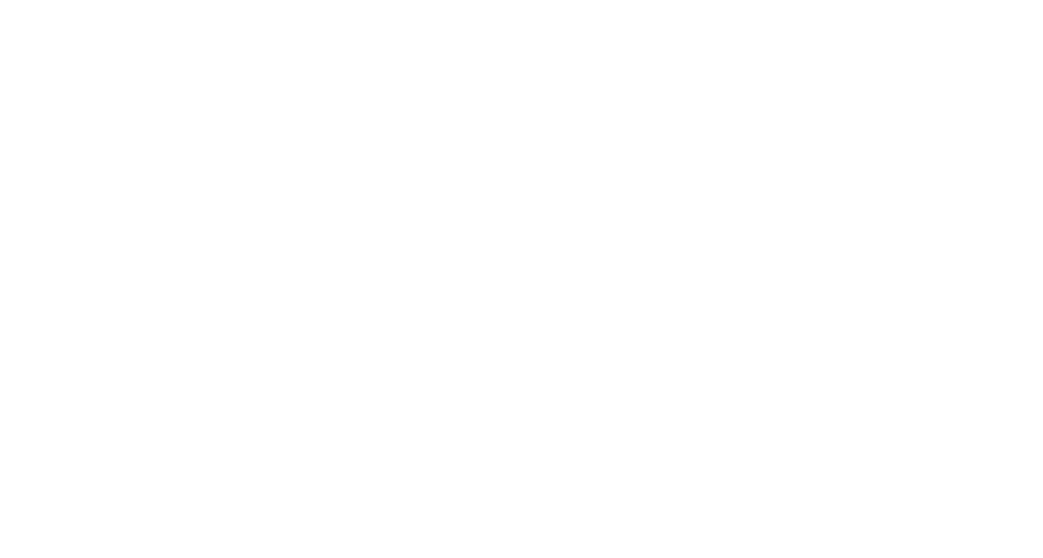
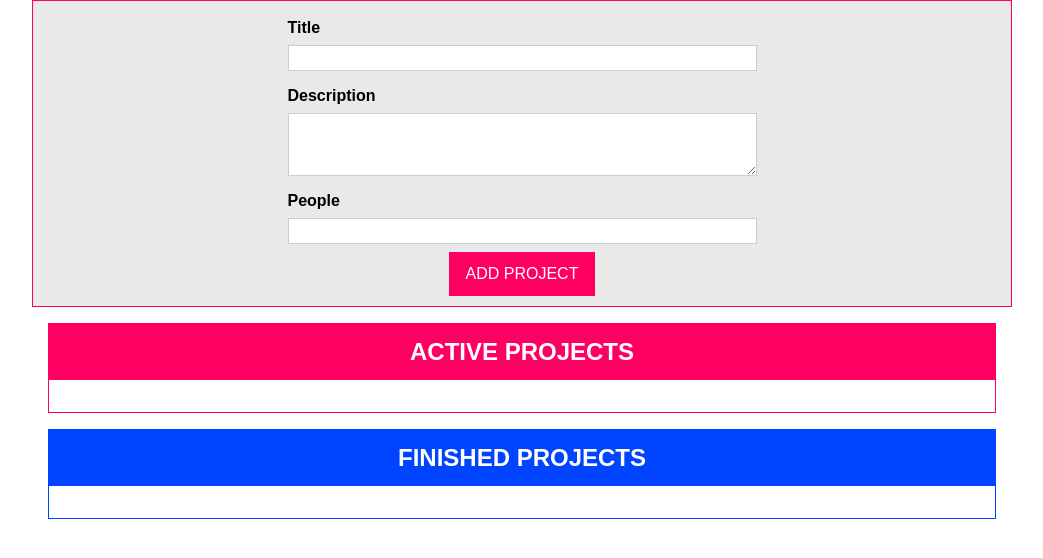
Before and after one commit to LucaDRF/drag_and_drop_projects, a website with bundled scripts: page index.html in a window 1280 px wide. Shown: the whole page, without its empty margins (118-1161 px from the left). Built offline with nearby package versions, Linux system fonts and the light colour scheme.

Commit message:
added page design

```diff
--- a/app.css
+++ b/app.css
@@ -8,6 +8,7 @@ html {
 
 body {
   margin: 0;
+  padding: 0 150px;
 }
 
 label,
@@ -111,6 +112,10 @@ button:active {
   margin: 0;
 }
 
+.project.finished_projects {
+  background-color: #575757;
+}
+
 .droppable {
   background: #ffe3ee;
 }
@@ -125,3 +130,20 @@ button:active {
   border: 1px solid #ff0062;
   background: #f7f7f7;
 }
+
+#form-project {
+  border: 1px solid #ff0062;
+  padding: 10px 20px;
+  display: flex;
+  flex-direction: column;
+  align-items: center;
+  background-color: #e9e9e9;
+}
+
+.form-input {
+  width: 100%;
+}
+
+.form-control {
+  width: 50%;
+}
--- a/index.html
+++ b/index.html
@@ -8,35 +8,46 @@
     <link rel="stylesheet" href="app.css" />
     <script src="dist/app.js" defer></script>
   </head>
-  <body>
-    <template id="project-input">
-      <form>
+  <body >
+    <div id="project-input">
+      <form id="form-project">
         <div class="form-control">
           <label for="title">Title</label>
-          <input type="text" id="title" />
+          <input type="text" class="form-input" id="title" />
         </div>
         <div class="form-control">
           <label for="description">Description</label>
-          <textarea id="description" rows="3"></textarea>
+          <textarea class="form-input" id="description" rows="3"></textarea>
         </div>
         <div class="form-control">
           <label for="people">People</label>
-          <input type="number" id="people" step="1" min="0" max="10" />
+          <input type="number" class="form-input" id="people" step="1" min="0" max="10" />
         </div>
         <button type="submit">ADD PROJECT</button>
       </form>
-    </template>
-    <template id="single-project">
-      <li></li>
-    </template>
-    <template id="project-list">
+    </div>
+    <div id="single-project">
       <section class="projects">
         <header>
-          <h2></h2>
+          <h2>ACTIVE PROJECTS</h2>
+        </header>
+        <ul>
+          <!-- <li>
+            <h2>title</h2>
+            <h3>people</h3>
+            <p>description</p>
+          </li> -->
+        </ul>
+      </section>
+    </div>
+    <div id="project-list">
+      <section class="projects" id="finished-projects">
+        <header>
+          <h2>FINISHED PROJECTS</h2>
         </header>
         <ul></ul>
       </section>
-    </template>
+    </div>
     <div id="app"></div>
   </body>
 </html>
```
